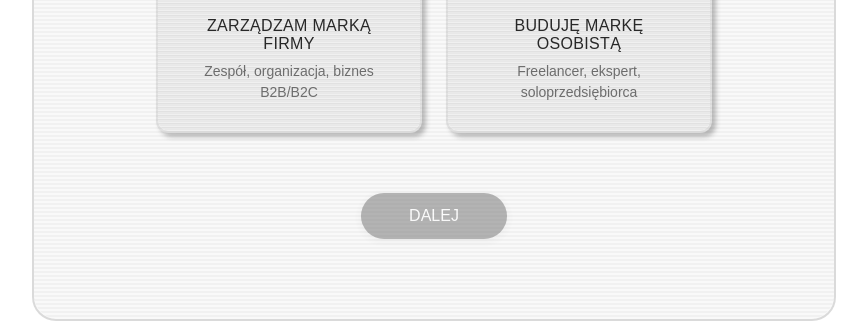
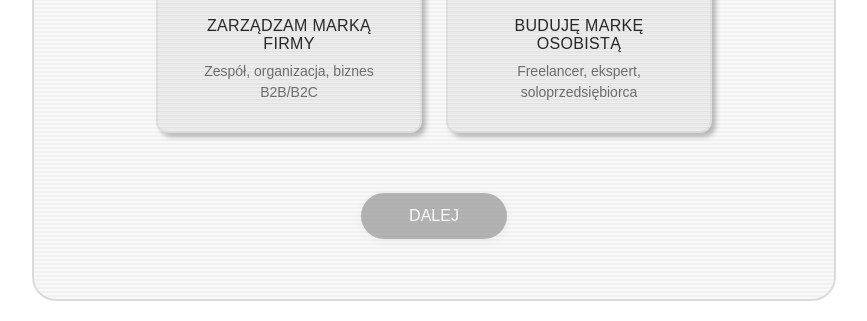
Before and after one commit to KrystianVolium/audyt-app, a website: page index.html in a window 1280 px wide. Shown: the part 541-862 px from the top of the page, without its empty margins (206-1073 px from the left). Drawn offline with nearby package versions, Linux system fonts and the light colour scheme; a web font is replaced by a local one.

Commit message:
Uproszczono padding karty do 60px 80px, sprawdzono hover/selected states

```diff
--- a/index.html
+++ b/index.html
@@ -292,7 +292,7 @@
             align-items: center;
             justify-content: flex-start;
             margin: 0 auto;
-            padding: 60px 80px 80px 80px;
+            padding: 60px 80px;
             position: relative;
             overflow: visible;
             filter: contrast(1.02) brightness(0.99);
```
